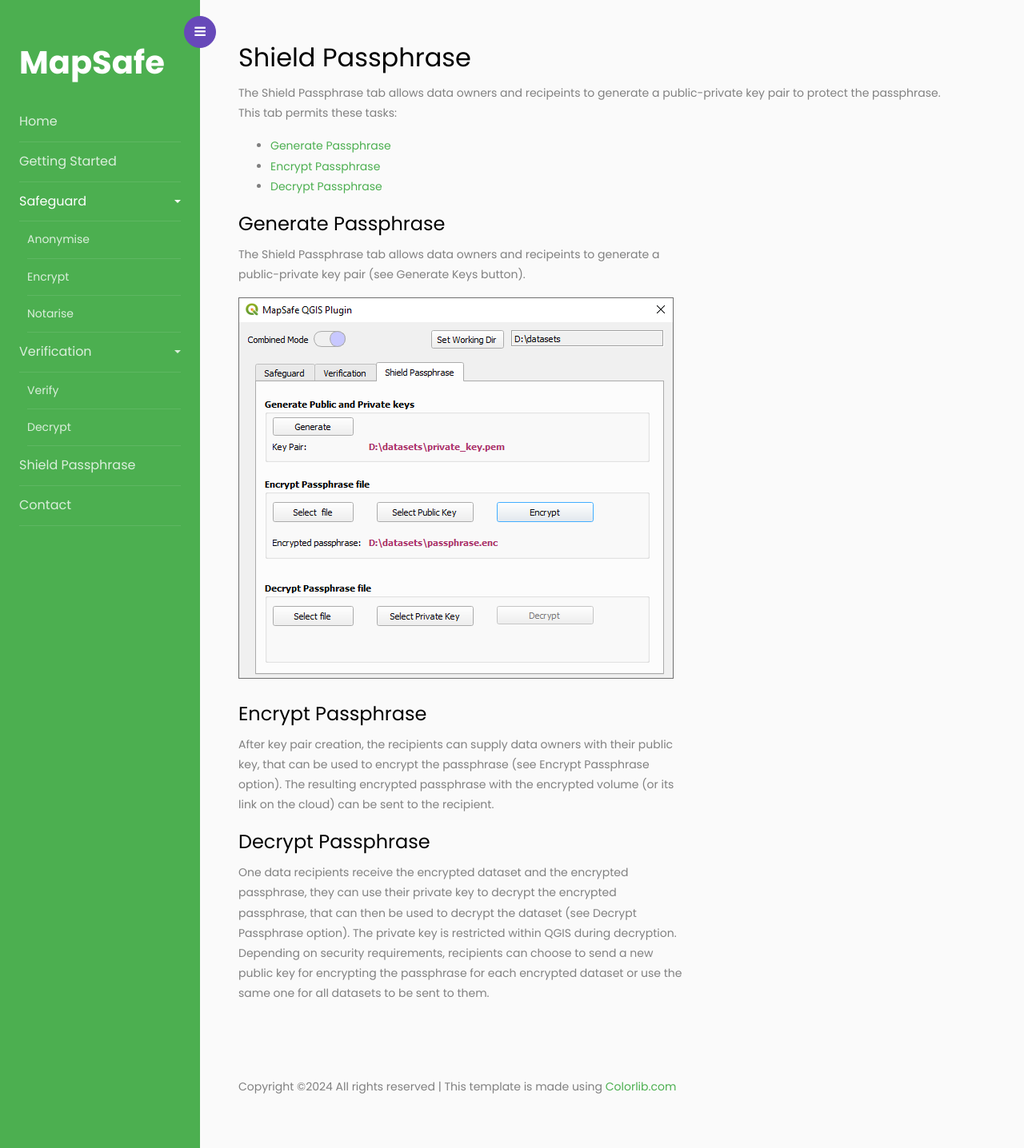
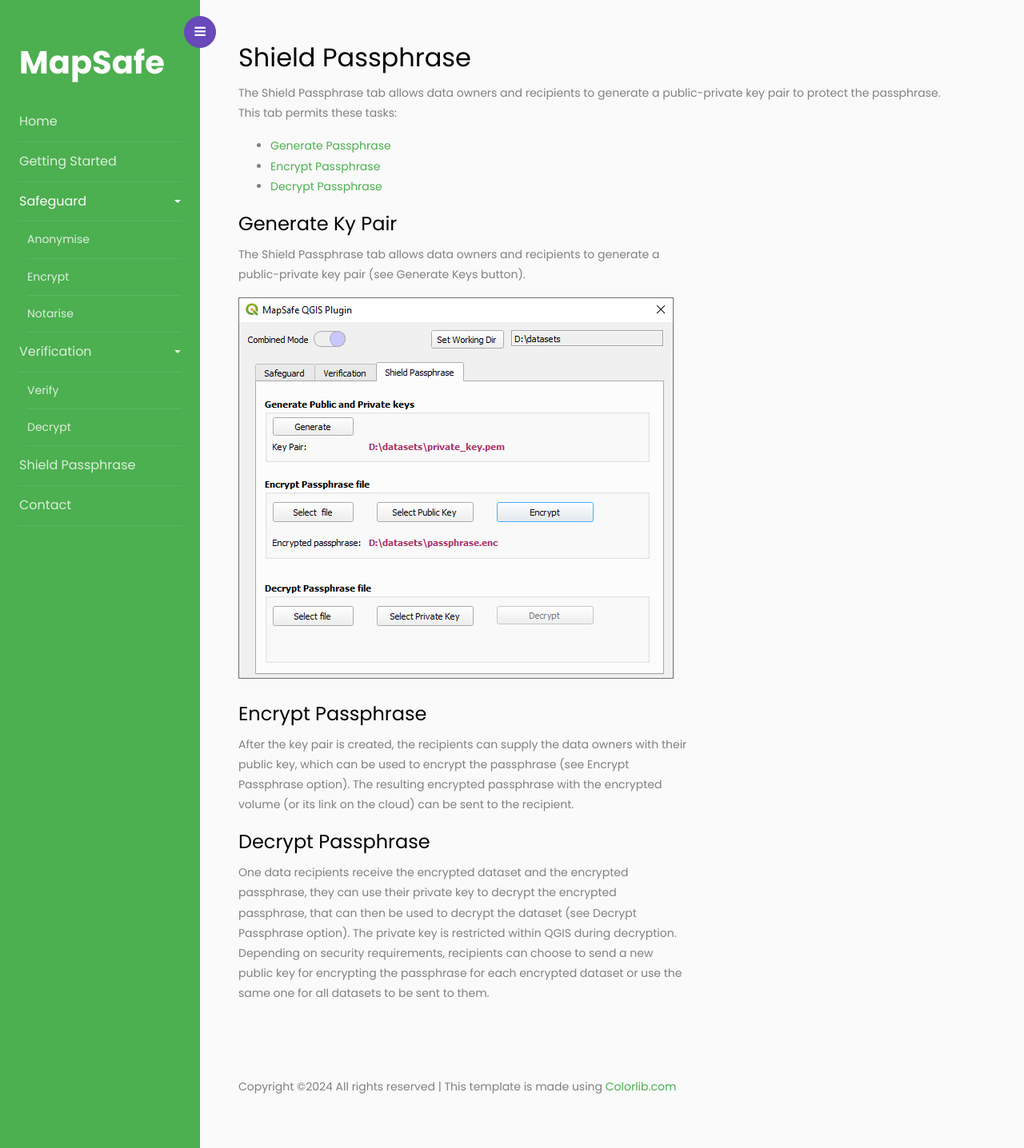
Before and after one commit to sharmapn/sharmapn.github.io, a Jekyll site: the page MapSafeQGISGeoPrivPlugin/shield.html, which Jekyll copies as it is, in a window 1280 px wide. Shown: the whole page at 80% size. Built offline with Jekyll 4.4.1, drawn with Linux system fonts in a browser that asks for light colours.

Commit message:
Update shield.html

```diff
--- a/MapSafeQGISGeoPrivPlugin/shield.html
+++ b/MapSafeQGISGeoPrivPlugin/shield.html
@@ -80,7 +80,7 @@
         <!-- Shield Passphrase -->
 		<h2 class="title w-100">Shield Passphrase</h2>
 
-			The Shield Passphrase tab allows data owners and recipeints to generate a public-private key pair to protect the passphrase.
+			The Shield Passphrase tab allows data owners and recipients to generate a public-private key pair to protect the passphrase.
 
 		<p class="w-100">
 			This tab permits these tasks:
@@ -93,9 +93,9 @@
 
 		<!--Seccion Getting Started-->
 		<a class="anchor" id="generatepass"></a>
-		<h4 class="subtitle w-100" id="generatepass">Generate Passphrase</h4>
+		<h4 class="subtitle w-100" id="generatepass">Generate Ky Pair</h4>
 		<p>
-			The Shield Passphrase tab allows data owners and recipeints to generate a public-private key pair (see Generate Keys button).
+			The Shield Passphrase tab allows data owners and recipients to generate a public-private key pair (see Generate Keys button).
 		</p>
 
 			<div class="image text-left w-100">
@@ -107,7 +107,7 @@
 		<a class="anchor" id="encryptpass"></a>
 		<h4 class="subtitle w-100" id="encryptpass">Encrypt Passphrase</h4>
 		<p>
-			After key pair creation, the recipients can supply data owners with their public key, that can be used to encrypt the passphrase (see Encrypt Passphrase option).
+			After the key pair is created, the recipients can supply the data owners with their public key, which can be used to encrypt the passphrase (see Encrypt Passphrase option).
 			The resulting encrypted passphrase with the encrypted volume (or its link on the cloud) can be sent to the recipient.
 		</p>
 		<a class="anchor" id="decryptpass"></a>
```
